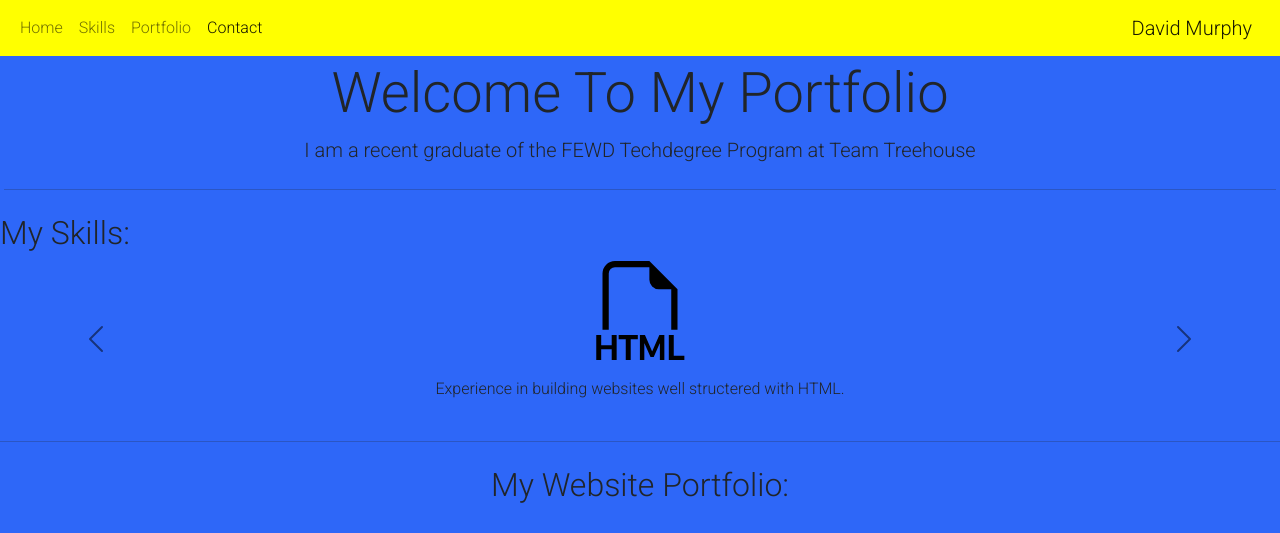
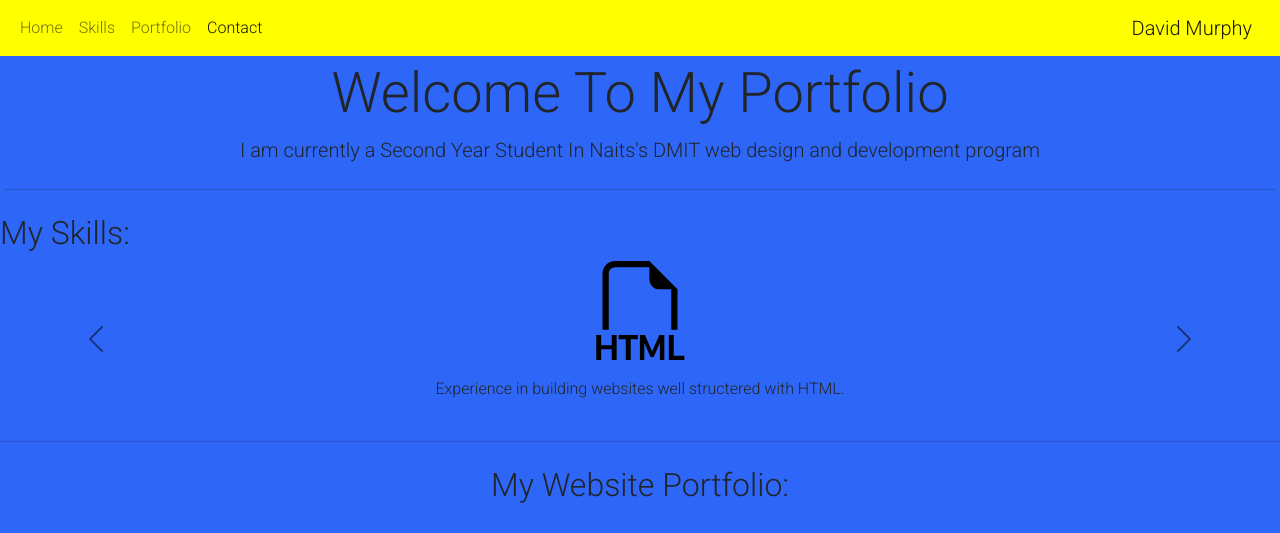
Before and after one commit to DavidMurphyedm/Portfolio, a plain HTML site: page index.html in a window 1280 px wide. Shown: the top 533 px of the page. Drawn offline with nearby package versions, Linux system fonts and the light colour scheme.

Commit message:
Update index.html

```diff
--- a/index.html
+++ b/index.html
@@ -37,7 +37,7 @@
       <!-- Jumbotron Header -->
       <div class="jumbotron jumbotron-fluid text-center m-1">
         <h1 class="display-4">Welcome To My Portfolio</h1>
-        <p class="lead">I am a recent graduate of the FEWD Techdegree Program at Team Treehouse</p>
+        <p class="lead">I am currently a Second Year Student In Naits's DMIT web design and development program</p>
         <hr class="my-4">
       </div>
       <!-- Skills -->
```
